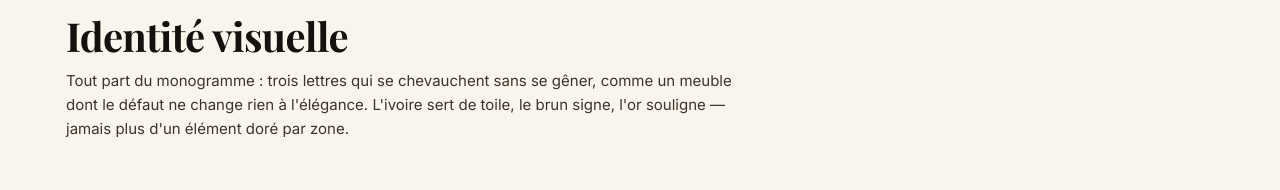
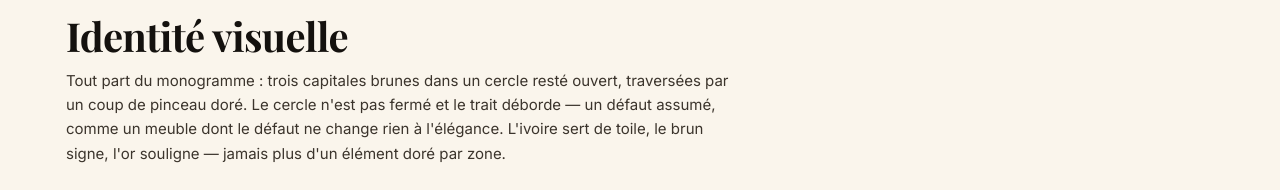
Before and after one commit to mouankieivan08-crypto/le-beau-defaut, a Next.js app: page /identite in a window 1280 px wide. Shown: the part 179-369 px from the top of the page. Built offline with nearby package versions, Linux system fonts and the light colour scheme; no server answers; a web font is replaced by a local one.

Commit message:
Charte : texte de la page identite et documentation du logo
Co-Authored-By: Claude Opus 5 <noreply@anthropic.com>

```diff
--- a/src/app/(public)/identite/page.tsx
+++ b/src/app/(public)/identite/page.tsx
@@ -34,7 +34,8 @@ export default function IdentityPage() {
         </p>
         <h1 className="font-display text-[40px] font-bold leading-tight">Identité visuelle</h1>
         <p className="text-[15px] text-[var(--color-ink-soft)] mt-2 max-w-2xl leading-relaxed">
-          Tout part du monogramme : trois lettres qui se chevauchent sans se gêner, comme un meuble dont le
+          Tout part du monogramme : trois capitales brunes dans un cercle resté ouvert, traversées par un
+          coup de pinceau doré. Le cercle n'est pas fermé et le trait déborde — un défaut assumé, comme un meuble dont le
           défaut ne change rien à l&apos;élégance. L&apos;ivoire sert de toile, le brun signe, l&apos;or
           souligne — jamais plus d&apos;un élément doré par zone.
         </p>
```
Also changed, not shown: 2 other files (tests, documents, lock files or other folders).
